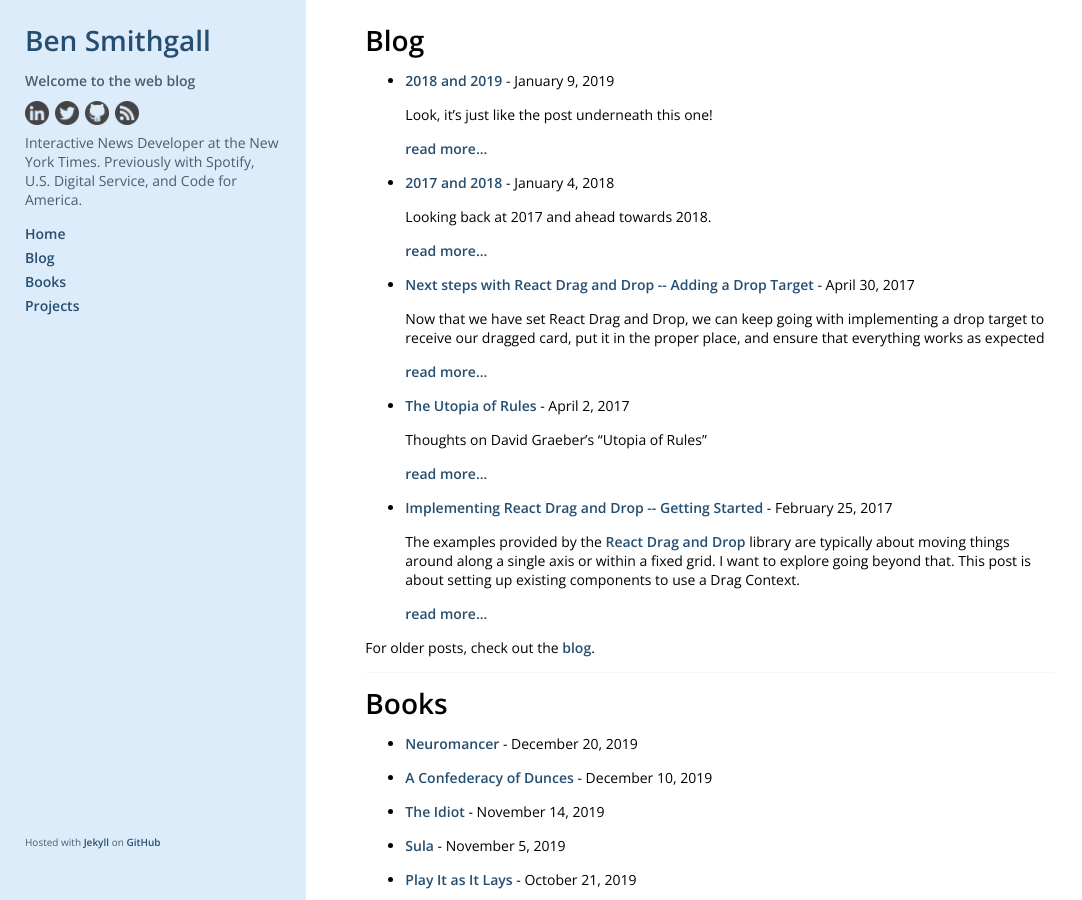
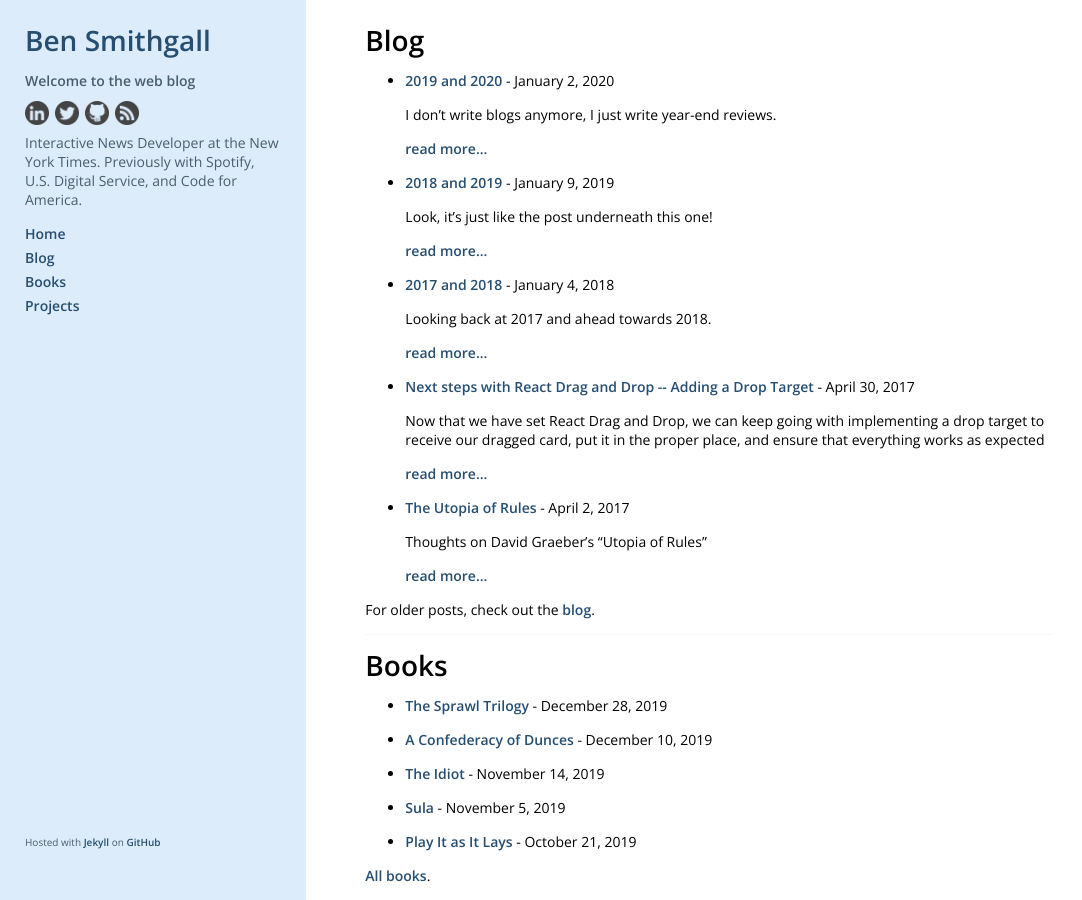
Before and after one commit to bsmithgall/bsmithgall.github.io, a Jekyll site: the page built from index.html, in a window 1280 px wide and 900 px high. Shown: the whole window, without its empty margins (0-1082 px from the left). Built offline with Jekyll 4.4.1, drawn with Linux system fonts in a browser that asks for light colours; the list of posts is cut into pages by our own code; some of the changed lines change nothing that is shown.

Commit message:
review update, 2020 post

```diff
--- a/blog/_posts/2019-01-09-2018-and-2019.md
+++ b/blog/_posts/2019-01-09-2018-and-2019.md
@@ -10,14 +10,14 @@ for 2019:
 
 ### 2018 Goals
 
-##### Release some music: *Completed*
+##### Release some music: _Completed_
 
 I released two tracks that served as small musical vignettes for scenes in an
 ongoing DND campaign ([one][goldenfields] and [two][savage frontier]). It was a
 lot of fun, but I hope that I can expand beyond this a bit and write a bit more
 and different stuff in the future.
 
-##### Perform something live: *Completed*
+##### Perform something live: _Completed_
 
 I performed Philip Glass's [opening from Glassworks][ben glassworks] in mid-2018
 at a Spotify employee recital. It was an okay performance! I definitely have
@@ -25,7 +25,7 @@ played it better before in practice, but it went okay all things considered. I
 was incredibly nervous. My favorite recording of this that I took a lot of
 inspiration from was [this one][good glassworks] by Víkingur Ólafsson.
 
-##### Track what I'm reading a bit better: *Completed*
+##### Track what I'm reading a bit better: _Completed_
 
 I wanted to pull my books off of Goodreads and onto the blog, and write short
 reviews of each of them. I did that! Find it in the [books](/books) section. I
@@ -35,12 +35,12 @@ Novels](/books/my-brilliant-friend). For non-fiction, I really enjoyed [Ramp
 Hollow](/books/ramp-hollow) by Steven Stoll and [The Reactionary
 Mind](/books/the-reactionary-mind) by Corey Robin.
 
-##### Make some open source contributions: *Not completed*
+##### Make some open source contributions: _Not completed_
 
 I didn't do this at all! It turns out that when I spend all my time doing this
 at my day job, I want to do something else at night.
 
-##### Do a small refresh on the blog: *Sort of completed*
+##### Do a small refresh on the blog: _Sort of completed_
 
 I fixed up some of the old CSS bugs and continued to reduce the size of the
 page. I also added the new books section.
@@ -50,7 +50,7 @@ page. I also added the new books section.
 Overall, 2018 was a really great year. We did some travelling and got to spend a
 lot of quality time with friends and family.
 
-### 2018 Goals
+### 2019 Goals
 
 ##### Write and play more music
 
--- /dev/null
+++ b/blog/_posts/2020-01-02-2019-and-2020.md
@@ -0,0 +1,80 @@
+---
+layout: post
+title: 2019 and 2020
+excerpt: I don't write blogs anymore, I just write year-end reviews.
+---
+
+This is yet another look forward and look back end-of-year post. My 2019 goals
+didn't really go as planned; I ended up taking a new job about halfway through
+the year at the New York Times, where I've worked on a number of different
+things, including some [campaign finance
+stories](https://www.nytimes.com/interactive/2019/08/02/us/politics/2020-democratic-fundraising.html),
+work on a large [leaked location
+dataset](https://www.nytimes.com/interactive/2019/12/19/opinion/location-tracking-cell-phone.html),
+elections coverage, and tooling to better connect with Times readers. I also
+continued writing tiny reviews of all the books I read this past year. My
+favorites were Kim Stanley Robinson's [_Mars_](/books/red-mars) trilogy,
+[_Nixonland_](/books/nixonland), and Umberto Eco's tremendous [_Name of the
+Rose_](/books/name-of-the-rose).
+
+### 2019 Goals
+
+##### Write and play more music: _Completed_
+
+I wrote and released a bit more soundtrack music, but also something ambient and
+unrelated to the game that I'm pretty [proud
+of](https://soundcloud.com/system-of-signs/floating).
+
+##### Improved general fitness: _Sort of completed_
+
+In the end, I ended up going back to the 5/3/1 split because I couldn't really
+figure out anything else to do. I like 5/3/1; it's simple, and I am still making
+progress towards higher weights. I spent most of the year working back towards
+where I was at the end of 2018 since I had taken nearly two months off, but by
+the end of the year I had set a new PR with a 475lb deadlift.
+
+##### Work more on my Spanish: _Not completed_
+
+This was a complete failure this year. At the beginning of the year I had bought
+translations of a few chapter books (notably, the first two of the _Series of
+Unfortunate Events_ books translated into Spanish), but I stopped working
+through them about halfway through the year, right around when I started my new
+job. I would say that my Spanish proficiency has basically remained the same
+this year, but I want to try to work on it more. I'm not sure the best way to
+improve on where I am now.
+
+##### Read and do the exercises from The Structure and Interpretation of Computer Programs: _Not completed_
+
+I didn't even start this.
+
+### 2020 Goals
+
+##### Less TV
+
+I read [this](https://thebaffler.com/salvos/r-i-p-kill-your-tv-zaitchik)
+criticism towards the end of the year and it really resonated with me, so I'm
+going to make a concerted effort this year to try to watch less television.
+Specifically, I want to cut out "filler" TV.
+
+##### Deadlift 500
+
+I got pretty close by the end of this past year, but I am going to deload 10% at
+the start of 2020 and work up towards the big 500. I should hit it towards the
+middle of the year. At that point, I may want to recalibrate and move towards
+something else.
+
+##### Survive the primary season
+
+I'm working on covering the election for the Times this year. They say its a
+marathon, not a sprint!
+
+##### Play the Mozart Piano Sonata No. 16 in C Major (1st mvmt)
+
+This is a [very well-known piece](https://www.youtube.com/watch?v=qjk-YRuQZDE)
+for early intermediate students, and I think I should be able to manage to get
+through it this year.
+
+##### Keep reviewing books
+
+I've really enjoyed doing that, and it has been nice to watch the big list of
+books grow over time.
--- a/books/_posts/2019-12-20-neuromancer.md
+++ b/books/_posts/2019-12-28-neuromancer.md
@@ -1,9 +1,9 @@
 ---
 layout: book
-title: "Neuromancer"
+title: "The Sprawl Trilogy"
 author: "William Gibson"
 rating: "4"
-date_read: "2019-12-20"
+date_read: "2019-12-28"
 ---
 
 I was inspired to re-read _Neuromancer_ after reading this [absolutely bonkers
@@ -61,3 +61,19 @@ In any case _Neuromancer_ is a fun book, and still applicable to our world
 despite its differences. I'm looking forward to reading Gibson's newest series
 after reading that profile of him, and seeing how he has shaped the world around
 us still.
+
+---
+
+After finishing _Neuromancer_, I took the time over the break to re-read the two
+other books in the so-called _Sprawl Trilogy_, _Count Zero_ and _Mona Lisa
+Overdrive_. There are interesting bits cast throughout these books. One of the
+most interesting concepts in _Count Zero_ is the notion that extreme wealth is
+has its own sovereignty and even confers its own citizenship to the small army
+of lawyers and managers who look after it. This is another point where Gibson
+seems to anticipate or even bring around reality: Josef Virek attempts to escape
+death; his consciousness is uploaded into a giant set of vats in Sweden, and he
+has many corporeal forms in the "simstim" VR-like entertainment. This doesn't
+match fully but surely rhymes with the way that Google's executives are looking
+to ["cure
+death"](https://www.theverge.com/2013/9/19/4748594/understanding-calico-larry-page-google-ventures-and-the-quest-for)
+as they age.
```
